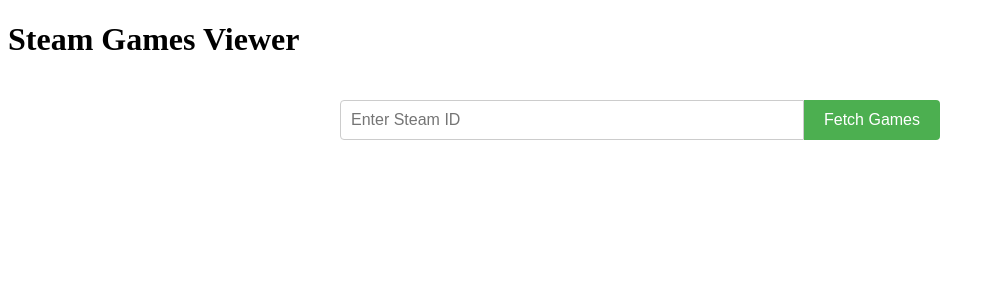
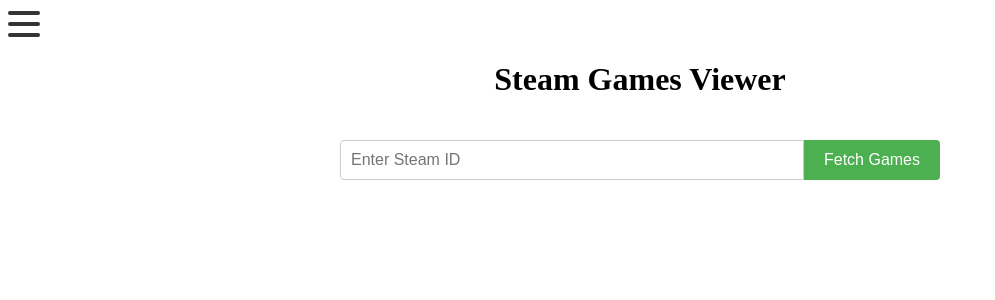
Before and after one commit to 3-201412419/type_vue, a Vue app: page / in a window 1280 px wide. Shown: the top 300 px of the page, without its empty margins (0-995 px from the left). Built offline with nearby package versions, Linux system fonts and the light colour scheme.

Commit message:
Add menu functionality to HomeView.vue

```diff
--- a/src/views/HomeView.vue
+++ b/src/views/HomeView.vue
@@ -1,18 +1,150 @@
 <template>
   <div class="home">
+    <nav>
+        <button @click = "toggleMenu" class="hamburger-btn" :class = "{'open' : isMenuOpen}">
+          <span></span>
+          <span></span>
+          <span></span>
+        </button>
+        <div v-if = "isMenuOpen" class = "menu-overlay" @click = "closeMenu"></div>
+        <div class="menu" :class="{ 'menu-open': isMenuOpen}">
+          <router-link to = "/" @click="closeMenu">Home</router-link>
+          <router-link to = "/about" @click = "closeMenu">About</router-link>
+        </div>
+    </nav>
     <h1> Steam Games Viewer</h1>
     <GameList />
   </div>
 </template>
 
 <script>
-import {defineComponent} from 'vue'
+import {defineComponent, ref, onMounted, onUnmounted} from 'vue'
 import GameList from '@/components/GameList.vue'
 
 export default defineComponent({
   name : 'HomeView',
   components : {
     GameList
+  },
+  setup(){
+    const isMenuOpen = ref(false);
+    const toggleMenu = () => {
+      isMenuOpen.value = !isMenuOpen.value;
+    };
+
+    const closeMenu = () => {
+      isMenuOpen.value = false;
+    };
+
+    const handleOutsideClick = (event) => {
+      if(isMenuOpen.value && !event.target.closest('.menu') && !event.target.closest('.hamburger-btn')){
+        closeMenu();
+      }
+    };
+
+    onMounted(() => {
+      document.addEventListener('click', handleOutsideClick);
+    })
+
+    onUnmounted(() => {
+      document.removeEventListener('click', handleOutsideClick);
+    })
+
+    return {
+      isMenuOpen,
+      toggleMenu,
+      closeMenu
+    }
   }
 });
 </script>
+
+<style scoped>
+.home h1 {
+  text-align: center;
+}
+
+nav {
+  position: relative;
+}
+
+.hamburger-btn {
+  display: flex;
+  flex-direction: column;
+  justify-content: space-around;
+  width: 2rem;
+  height: 2rem;
+  background: transparent;
+  border: none;
+  cursor: pointer;
+  padding: 0;
+  z-index: 10;
+}
+
+.hamburger-btn span {
+  width: 2rem;
+  height: 0.25rem;
+  background: #333;
+  border-radius: 10px;
+  transition: all 0.3s linear;
+  position: relative;
+  transform-origin: 1px;
+}
+
+.hamburger-btn.open span:nth-child(1) {
+  transform: rotate(45deg);
+}
+
+.hamburger-btn.open span:nth-child(2) {
+  opacity: 0;
+  transform: translateX(20px);
+}
+
+.hamburger-btn.open span:nth-child(3) {
+  transform: rotate(-45deg);
+}
+
+.menu-overlay {
+  position: fixed;
+  top: 0;
+  left: 0;
+  width: 100%;
+  height: 100%;
+  background: rgba(0, 0, 0, 0.5);
+  z-index: 5;
+}
+
+.menu {
+  position: fixed;
+  top: 0;
+  left: 0;
+  height: 100vh;
+  width: 300px;
+  background-color: #f1f1f1;
+  padding-top: 3.5rem;
+  transition: transform 0.3s ease-in-out;
+  transform: translateX(-100%);
+  z-index : 6;
+}
+
+.menu-open {
+  transform: translateX(0);
+}
+
+.menu a {
+  font-size: 1.5rem;
+  text-transform: uppercase;
+  padding: 2rem 0;
+  font-weight: bold;
+  letter-spacing: 0.5rem;
+  color: #0D0C1D;
+  text-decoration: none;
+  transition: color 0.3s linear;
+  display: block;
+  text-align: center;
+}
+
+.menu a:hover {
+  color: #343078;
+}
+</style>
```
Also changed, not shown: 1 other file (tests, documents, lock files or other folders).
